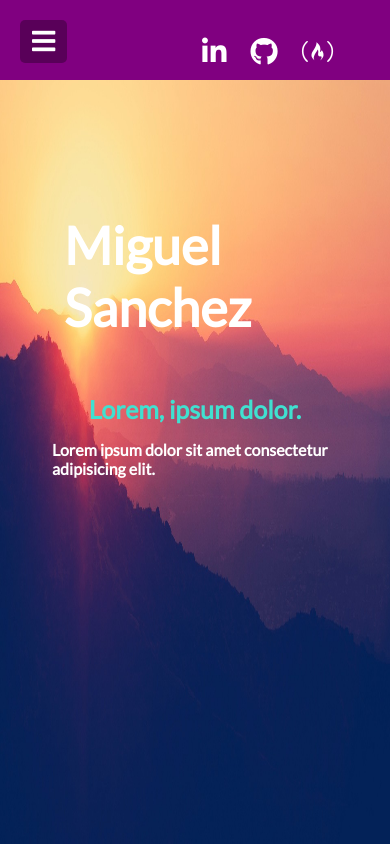
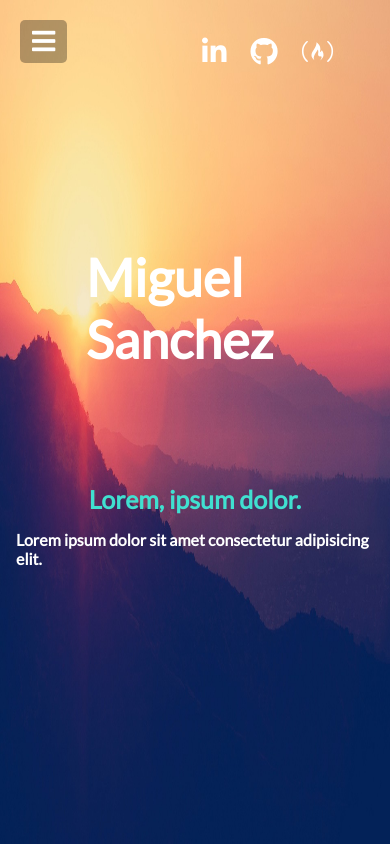
Before and after one commit to pierrolabo/FCC_portfolio, a plain HTML site: page index.html in a window 390 px wide. Shown: the top 844 px of the page. Drawn offline with Linux system fonts and the light colour scheme.

Commit message:
fixed for S9

```diff
--- a/style.css
+++ b/style.css
@@ -247,6 +247,11 @@ section {
   height: 100vh;
 }
 
+@media (max-width: 400px) {
+  section {
+    padding: 26px 16px;
+  }
+}
 section h2 {
   display: flex;
   justify-content: center;
@@ -296,6 +301,12 @@ section h2 {
   padding: 12px;
   color: #fff;
   animation: title-animate 1.3s ease;
+}
+
+@media (max-width: 400px) {
+  .welcome-section .main-title {
+    padding: 70px;
+  }
 }
 @keyframes title-animate {
   0% {
@@ -405,6 +416,11 @@ section h2 {
   justify-content: space-between;
 }
 
+@media (max-width: 400px) {
+  .project-section {
+    height: 120vh;
+  }
+}
 .project-section .project {
   display: flex;
   flex-direction: row-reverse;
@@ -502,6 +518,11 @@ section h2 {
   height: 150vh;
 }
 
+@media (max-width: 400px) {
+  .technology-section {
+    height: 180vh;
+  }
+}
 .technology-section h2 {
   width: 100%;
   font-size: 48px;
@@ -553,8 +574,8 @@ footer a {
   color: #fff;
 }
 
-@media (max-width: 600px) {
-  header {
-    background: purple;
+@media (max-width: 400px) {
+  footer p {
+    margin: 0 22px;
   }
 }
```
